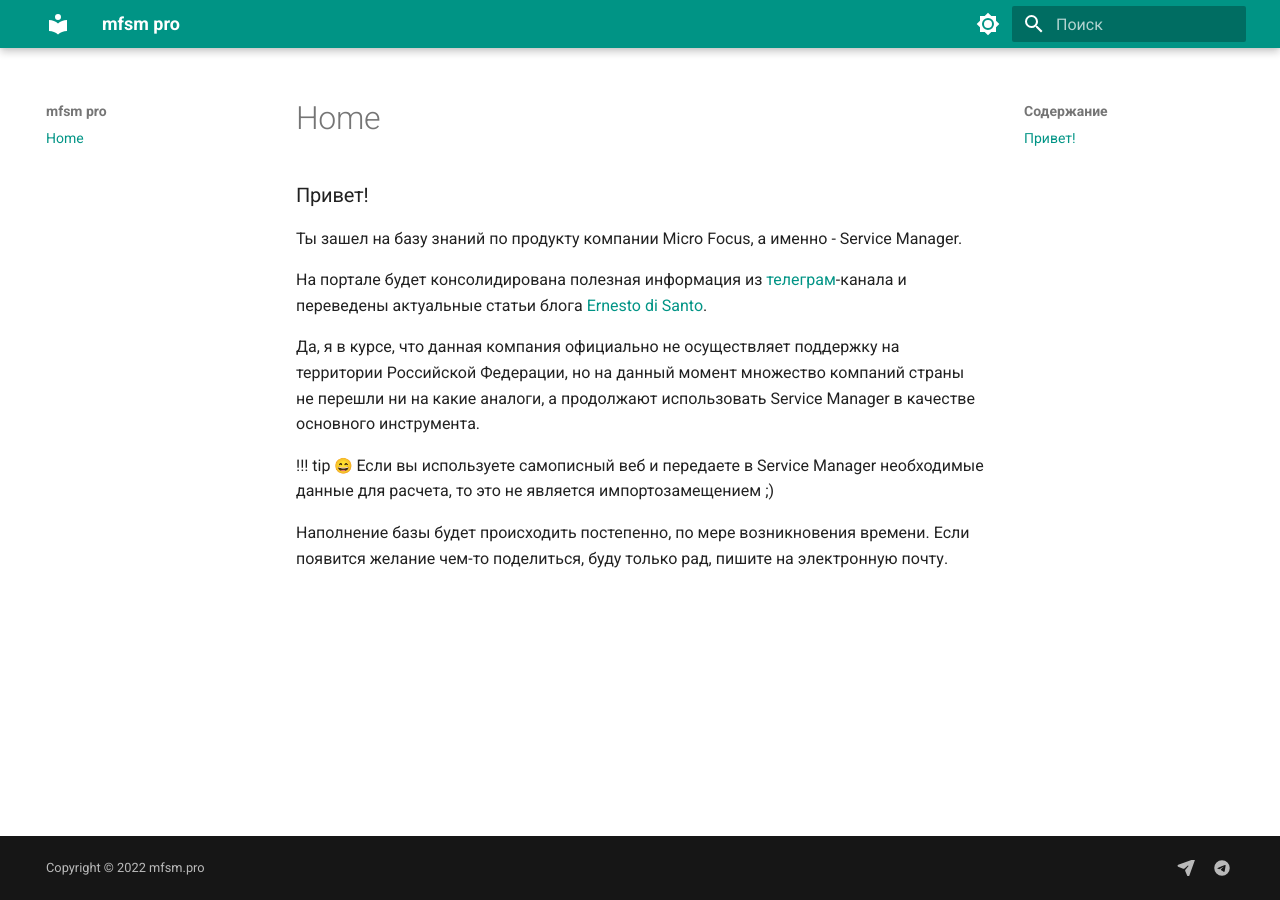
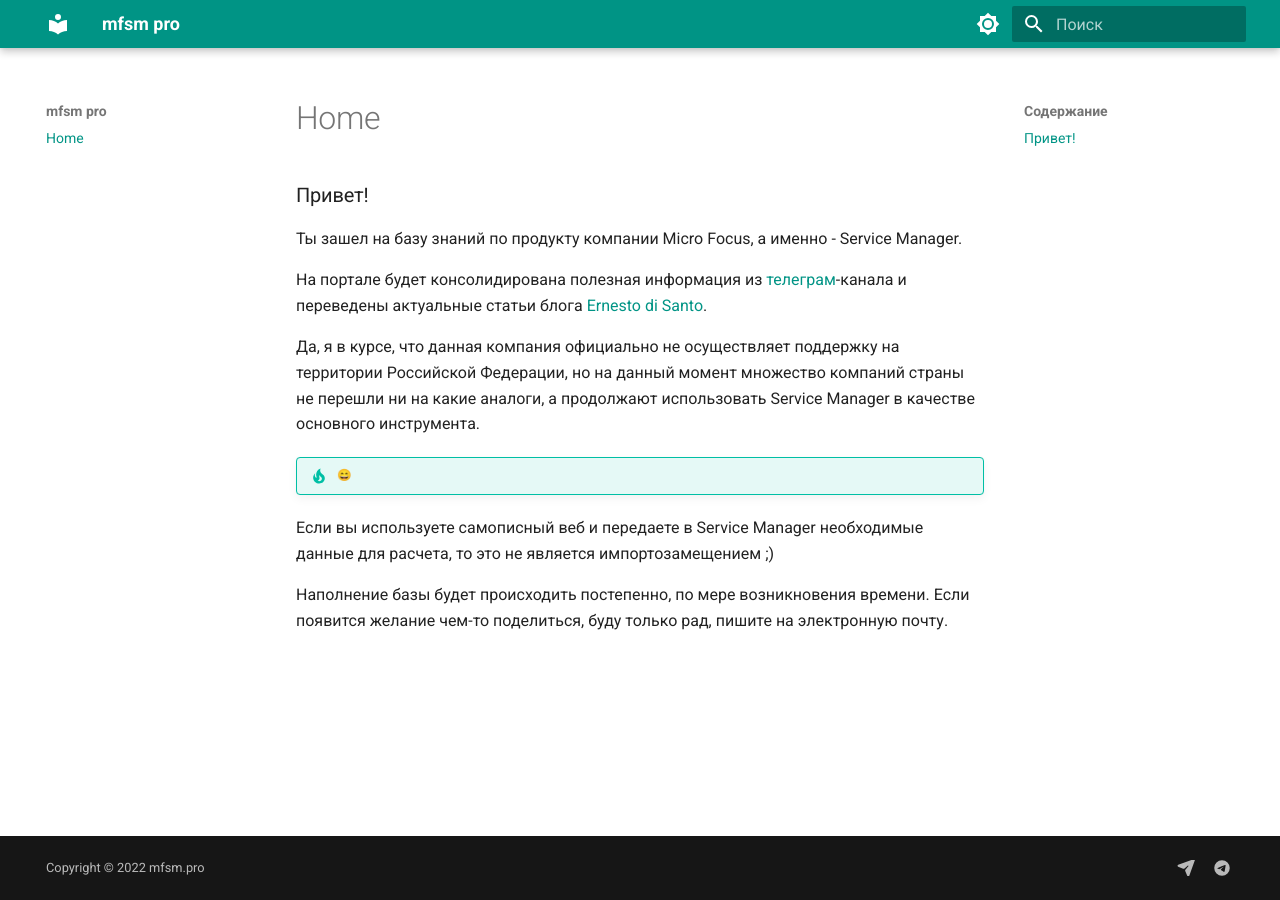
Before and after one commit to amerkhanov/mfsm, an MkDocs documentation site: the page built from docs/index.md, in a window 1280 px wide. Built offline with MkDocs 1.6.1 and Material for MkDocs 9.7.7, drawn with Linux system fonts in a browser that asks for light colours; emoji names are drawn with the system emoji font.

Commit message:
Update index.md

```diff
--- a/docs/index.md
+++ b/docs/index.md
@@ -11,7 +11,7 @@
 
 Да, я в курсе, что данная компания официально не осуществляет поддержку на территории Российской Федерации, но на данный момент множество компаний страны не перешли ни на какие аналоги, а продолжают использовать Service Manager в качестве основного инструмента.
 
-!!! tip :smile:
+!!! tip ":smile:"
 Если вы используете самописный веб и передаете в Service Manager необходимые данные для расчета, то это не является импортозамещением ;)
 
 Наполнение базы будет происходить постепенно, по мере возникновения времени. Если появится желание чем-то поделиться, буду только рад, пишите на электронную почту.
```
